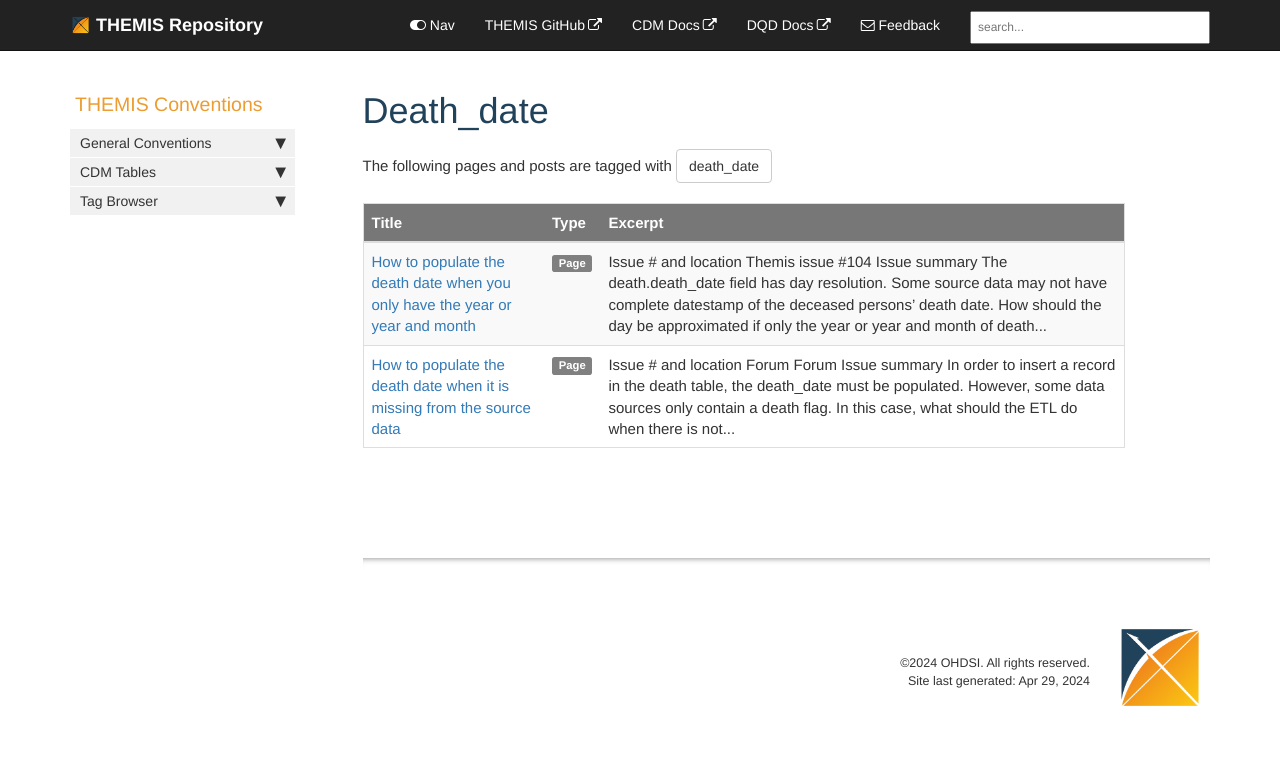
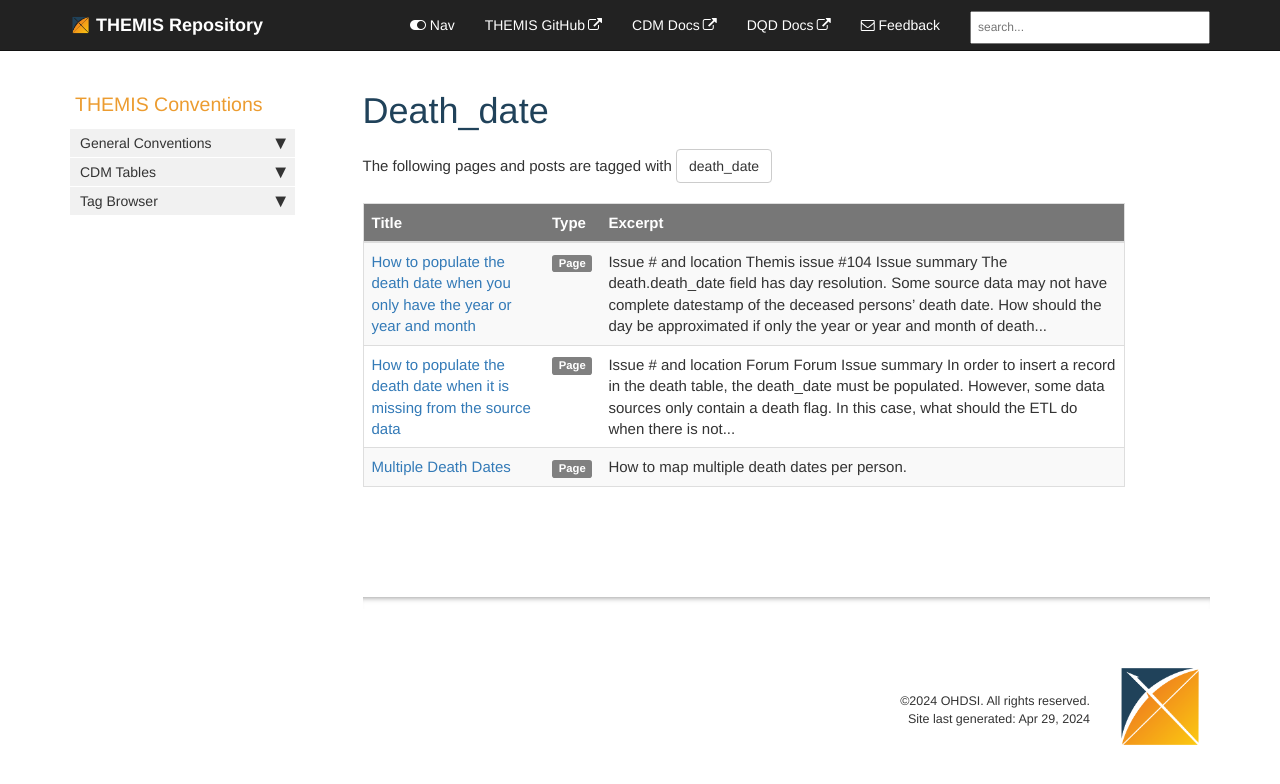
Before and after one commit to OHDSI/Themis, a Jekyll site: the page built from docs/pages/tags/tag_death_date.md, in a window 1280 px wide. Shown: the top 784 px of the page. Built offline with Jekyll 4.4.1, drawn with Linux system fonts in a browser that asks for light colours; comment, search, counter and statistics services are not loaded; part of the change alters nothing that is shown.

Commit message:
closes #155

```diff
--- a/docs/pages/death/death.md
+++ b/docs/pages/death/death.md
@@ -8,6 +8,10 @@ sidebar: mydoc_sidebar
 permalink: /death.html
 ---
 
+## Table-level Conventions
+
+- [How to map a person with multiple death records on different days](multiple_death_dates.html)
+
 
 ## Field-level Conventions
 
--- /dev/null
+++ b/docs/pages/death/multiple_death_dates.md
@@ -0,0 +1,46 @@
+---
+title: Multiple Death Dates
+keywords: multiple deaths, death
+last_updated: April 29, 2024
+tags: [death_date]
+summary: "How to map multiple death dates per person."
+sidebar: mydoc_sidebar
+permalink: /multiple_death_dates.html
+---
+
+## Issue # and location
+[Themis issue #155](https://github.com/OHDSI/Themis/issues/155)
+
+## Issue summary
+Handling multiple deaths on different days
+
+## Convention type
+Table
+
+## CDM table
+`DEATH`
+
+## CDM field
+NA
+
+## Links to issue discussion
+- [OHDSI Forums discussion](https://forums.ohdsi.org/t/multiple-deaths-on-different-days/4552)
+- [Themis GitHub](https://github.com/OHDSI/Themis/issues/6)
+
+## Provenance of data
+General
+
+## The ratified convention
+Only one death date per individual can be used. If a patient has clinical activity (e.g. prescriptions filled, labs performed, etc) more than 60+ days after death you may want to drop the death record as it may have been falsely reported. If multiple records of death exist on multiple days you may select the death that you deem most reliable (e.g. death at discharge) or select the latest death date.
+
+## Date of ratification/published
+June 2018
+
+## Downstream implications
+This convention is important for survival studies. Having multiple deaths per person in the death table is not expected, and would lead to double counting of deaths.
+
+## Link to DQD check
+Currently, there is no DQD check for uniqueness of person_id in death table. We should implement this (i.e. enable `isPrimaryKey` for death.person_id)
+
+## Related conventions/further information
+NA
```
